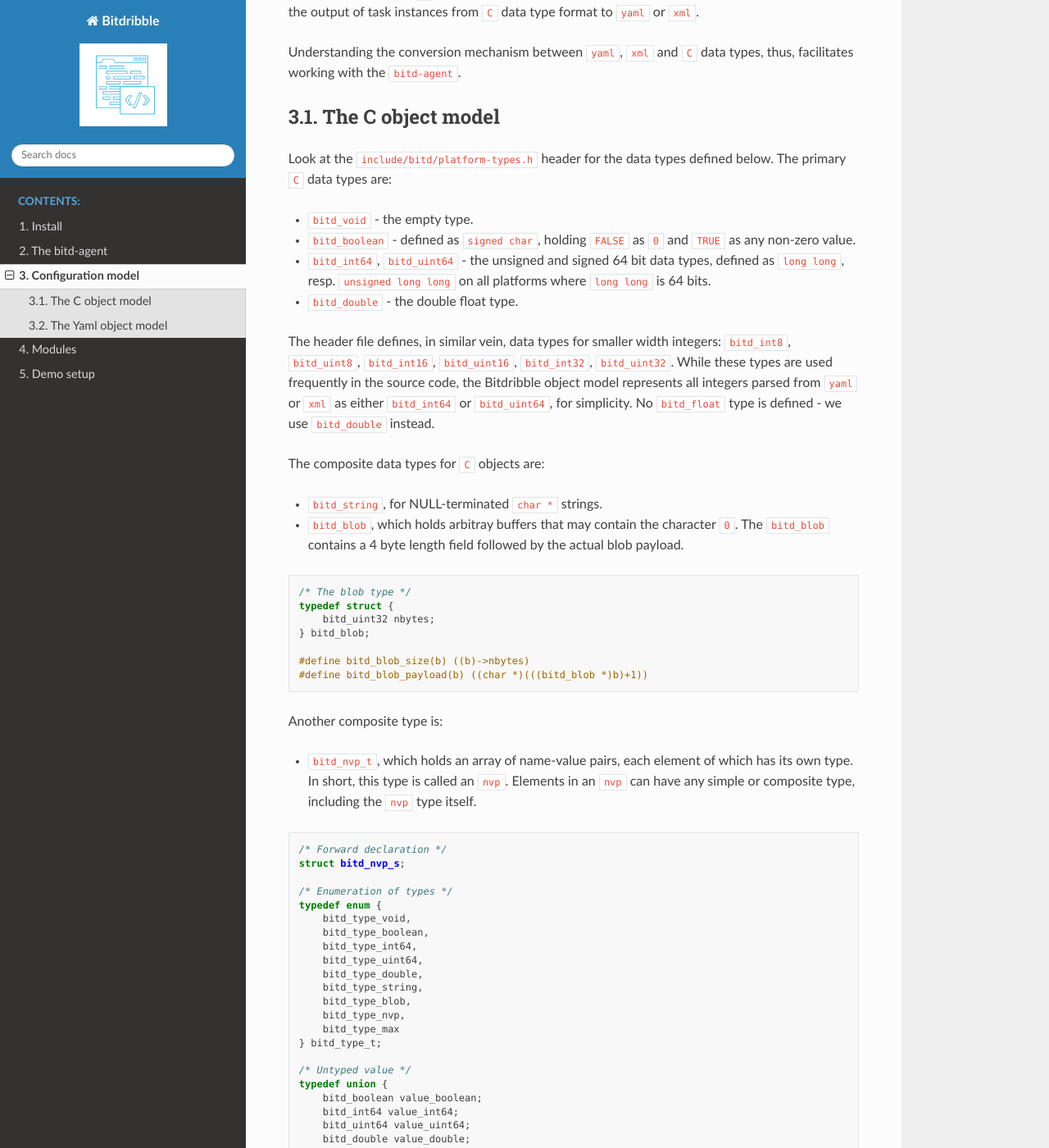
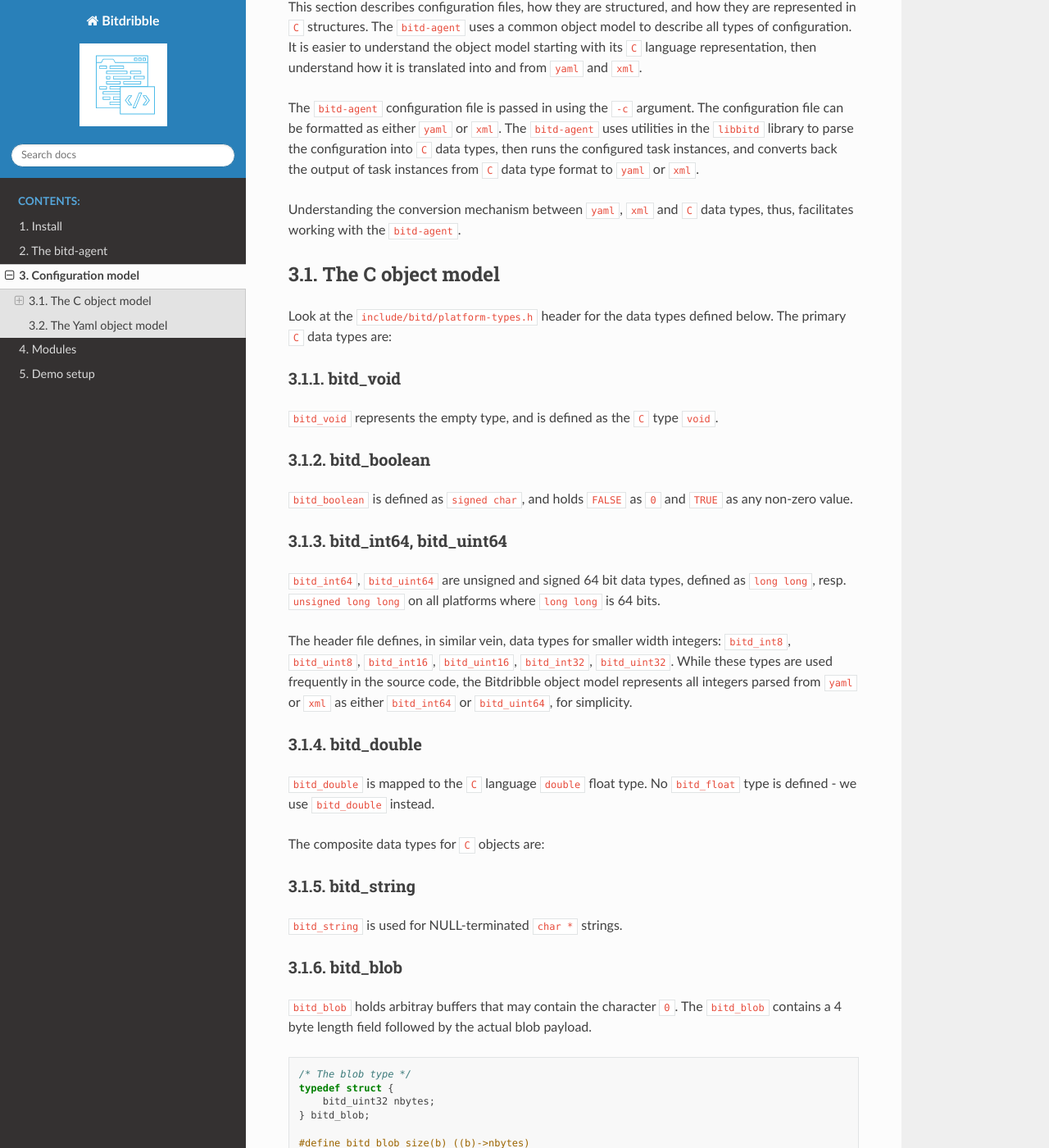
Before and after one commit to Bitdribble/bitdribble-doc, a Sphinx documentation site: the page built from source/config-object-model.rst, in a window 1280 px wide and 1400 px high, scrolled down 487 px. Shown: the whole window at 82% size. Built offline with Sphinx 7.4.7 and the Read the Docs theme 2.0.0, drawn with Linux system fonts in a browser that asks for light colours; some of the changed text lies outside the part shown.

Commit message:
config model

```diff
--- a/source/config-object-model.rst
+++ b/source/config-object-model.rst
@@ -31,21 +31,34 @@
 ==================
 Look at the ``include/bitd/platform-types.h`` header for the data types defined below. The primary ``C`` data types are:
 
-- ``bitd_void`` - the empty type.
+bitd_void
+---------
 
-- ``bitd_boolean`` - defined as ``signed char``, holding ``FALSE`` as ``0`` and ``TRUE`` as any non-zero value.
+``bitd_void`` represents the empty type, and is defined as the ``C`` type ``void``.
 
-- ``bitd_int64``, ``bitd_uint64`` - the unsigned and signed 64 bit data types, defined as ``long long``, resp. ``unsigned long long`` on all platforms where ``long long`` is 64 bits.
+bitd_boolean
+------------
+``bitd_boolean`` is defined as ``signed char``, and holds ``FALSE`` as ``0`` and ``TRUE`` as any non-zero value.
 
-- ``bitd_double`` - the double float type.
+bitd_int64, bitd_uint64
+-----------------------
+``bitd_int64``, ``bitd_uint64`` are unsigned and signed 64 bit data types, defined as ``long long``, resp. ``unsigned long long`` on all platforms where ``long long`` is 64 bits.
 
-The header file defines, in similar vein, data types for smaller width integers: ``bitd_int8``, ``bitd_uint8``, ``bitd_int16``, ``bitd_uint16``, ``bitd_int32``, ``bitd_uint32``. While these types are used frequently in the source code, the Bitdribble object model represents all integers parsed from ``yaml`` or ``xml`` as either ``bitd_int64`` or ``bitd_uint64``, for simplicity. No ``bitd_float`` type is defined - we use ``bitd_double`` instead.
+The header file defines, in similar vein, data types for smaller width integers: ``bitd_int8``, ``bitd_uint8``, ``bitd_int16``, ``bitd_uint16``, ``bitd_int32``, ``bitd_uint32``. While these types are used frequently in the source code, the Bitdribble object model represents all integers parsed from ``yaml`` or ``xml`` as either ``bitd_int64`` or ``bitd_uint64``, for simplicity.
+
+bitd_double
+-----------
+``bitd_double`` is mapped to the ``C`` language ``double`` float type. No ``bitd_float`` type is defined - we use ``bitd_double`` instead.
 
 The composite data types for ``C`` objects are:
 
-- ``bitd_string``, for NULL-terminated ``char *`` strings.
+bitd_string
+-----------
+``bitd_string`` is used for NULL-terminated ``char *`` strings.
 
-- ``bitd_blob``, which holds arbitray buffers that may contain the character ``0``. The ``bitd_blob`` contains a 4 byte length field followed by the actual blob payload.
+bitd_blob
+---------
+``bitd_blob`` holds arbitray buffers that may contain the character ``0``. The ``bitd_blob`` contains a 4 byte length field followed by the actual blob payload.
 
 .. code-block:: c++
 
@@ -57,9 +70,9 @@
    #define bitd_blob_size(b) ((b)->nbytes)
    #define bitd_blob_payload(b) ((char *)(((bitd_blob *)b)+1))
 
-Another composite type is:
-
-- ``bitd_nvp_t``, which holds an array of name-value pairs, each element of which has its own type. In short, this type is called an ``nvp``. Elements in an ``nvp`` can have any simple or composite type, including the ``nvp`` type itself.
+Nvp
+---
+``bitd_nvp_t`` holds an array of name-value pairs, each element of which has its own type. In short, this type is called an ``nvp``. Elements in an ``nvp`` can have any simple or composite type, including the ``nvp`` type itself.
 
 .. code-block:: c++
 
@@ -104,9 +117,9 @@
        bitd_nvp_element_t e[1]; /* Array of named objects */
    } *bitd_nvp_t;
 
-The last composite type is:
-
-- ``bitd_object_t``, which holds any arbitrary typed value:
+Object
+------
+The ``bitd_object_t`` type holds any arbitrary typed value:
 
 .. code-block:: c++
 
```
